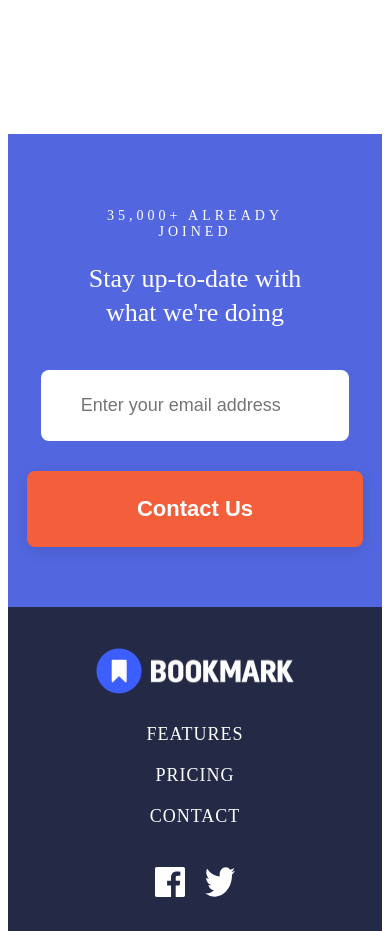
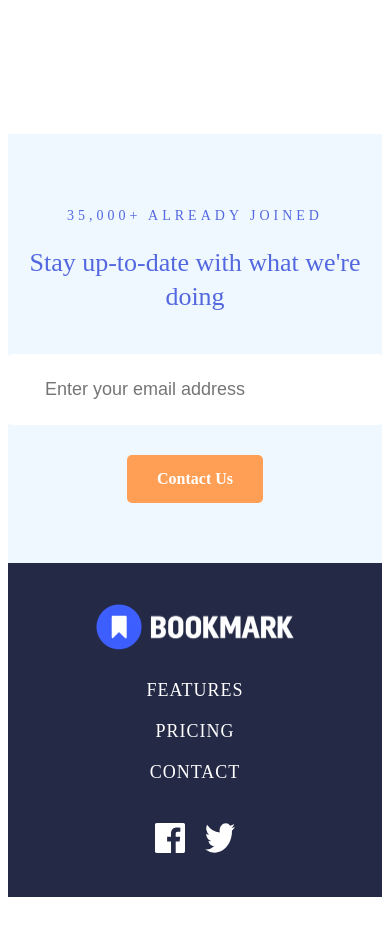
Before and after one commit to Arnau-66/S5-Bookmark--Landing-Angular, an Angular app: page / in a window 390 px wide. Shown: the part 4980-5911 px from the top of the page. After the commit the page ends 5885 px from the top, so only its background shows below. Built offline with nearby package versions, Linux system fonts and the light colour scheme.

Commit message:
newsletter component created (newsletter molecule imported)

```diff
--- a/src/app/app.component.html
+++ b/src/app/app.component.html
@@ -5,19 +5,8 @@
 <app-features></app-features>
 <app-extension></app-extension>
 <app-questions></app-questions>
+<app-newsletter></app-newsletter>
 
-
-
-
-
-<section class="newsletter">
-  <p class="newsletter-subtitle">35,000+ ALREADY JOINED</p>
-  <h2 class="newsletter-title">Stay up-to-date with what we're doing</h2>
-  <form class="newsletter-form">
-    <input type="email" placeholder="Enter your email address" required>
-    <button type="submit">Contact Us</button>
-  </form>
-</section>
 
 <footer class="footer">
   <div class="footer-left">
--- a/src/app/app.component.ts
+++ b/src/app/app.component.ts
@@ -4,12 +4,13 @@ import { Hero } from './shared/organisms/hero/hero';
 import { Features } from './shared/organisms/features/features';
 import { Extension } from './shared/organisms/extension/extension';
 import { Questions } from './shared/organisms/questions/questions';
+import { Newsletter } from './shared/organisms/newsletter/newsletter';
 
 
 @Component({
   selector: 'app-root',
   standalone: true,
-  imports: [Navbar, Hero, Features, Extension, Questions],
+  imports: [Navbar, Hero, Features, Extension, Questions, Newsletter],
   templateUrl: './app.component.html',
   styleUrls: ['./app.component.css']
 })
--- a/src/app/shared/molecules/newsletter-form/newsletter-form.html
+++ b/src/app/shared/molecules/newsletter-form/newsletter-form.html
@@ -6,7 +6,7 @@
   <h2 class="newsletter-title">Stay up-to-date with what we're doing</h2>
 
   <div class="newsletter-form">
-    <app-input-item placeholder="Enter your email address"></app-input-item>
-    <app-button text="Contact Us" variant="orange"></app-button>
+    <app-input-field placeholder="Enter your email address"></app-input-field>
+    <app-button text="Contact Us" variant="firefox"></app-button>
   </div>
 </div>
--- a/src/app/shared/organisms/newsletter/newsletter.css
+++ b/src/app/shared/organisms/newsletter/newsletter.css
@@ -0,0 +1,17 @@
+
+
+
+.newsletter {
+  background-color: aliceblue;
+  color: #5368df;
+  text-align: center;
+  max-width: 1200px;
+  margin: 200px auto 0px;
+  padding: 60px;
+}
+
+@media (max-width: 900px) {
+  .newsletter {
+    padding: 60px 20px;
+  }
+}
--- a/src/app/shared/organisms/newsletter/newsletter.html
+++ b/src/app/shared/organisms/newsletter/newsletter.html
@@ -1 +1,6 @@
-<p>newsletter works!</p>
+
+
+
+<section class="newsletter">
+  <app-newsletter-form></app-newsletter-form>
+</section>
--- a/src/app/shared/organisms/newsletter/newsletter.ts
+++ b/src/app/shared/organisms/newsletter/newsletter.ts
@@ -1,8 +1,10 @@
 import { Component } from '@angular/core';
+import { NewsletterForm } from '../../molecules/newsletter-form/newsletter-form';
 
 @Component({
   selector: 'app-newsletter',
-  imports: [],
+  standalone: true,
+  imports: [NewsletterForm],
   templateUrl: './newsletter.html',
   styleUrl: './newsletter.css'
 })
--- a/src/styles.css
+++ b/src/styles.css
@@ -179,38 +179,6 @@ body {
   }
 
 
-
-
-
-
-
-
-  .newsletter-subtitle {
-    letter-spacing: 3px;
-    font-size: 14px;
-    font-weight: 500;
-    margin-bottom: 20px;
-    letter-spacing: 4px;
-  }
-
-  .newsletter-title {
-    font-size: 26px;
-    font-weight: 500;
-    margin-bottom: 40px;
-    line-height: 1.3;
-  }
-
-  .question-btn {
-    font-size: 18px;
-    padding: 18px 20px;
-  }
-
-  .newsletter-form button {
-    border-radius: 8px;
-    padding: 25px 110px;
-    font-size: 22px;
-    white-space: nowrap
-  }
   .footer {
     flex-direction: column;
     align-items: center;
```
